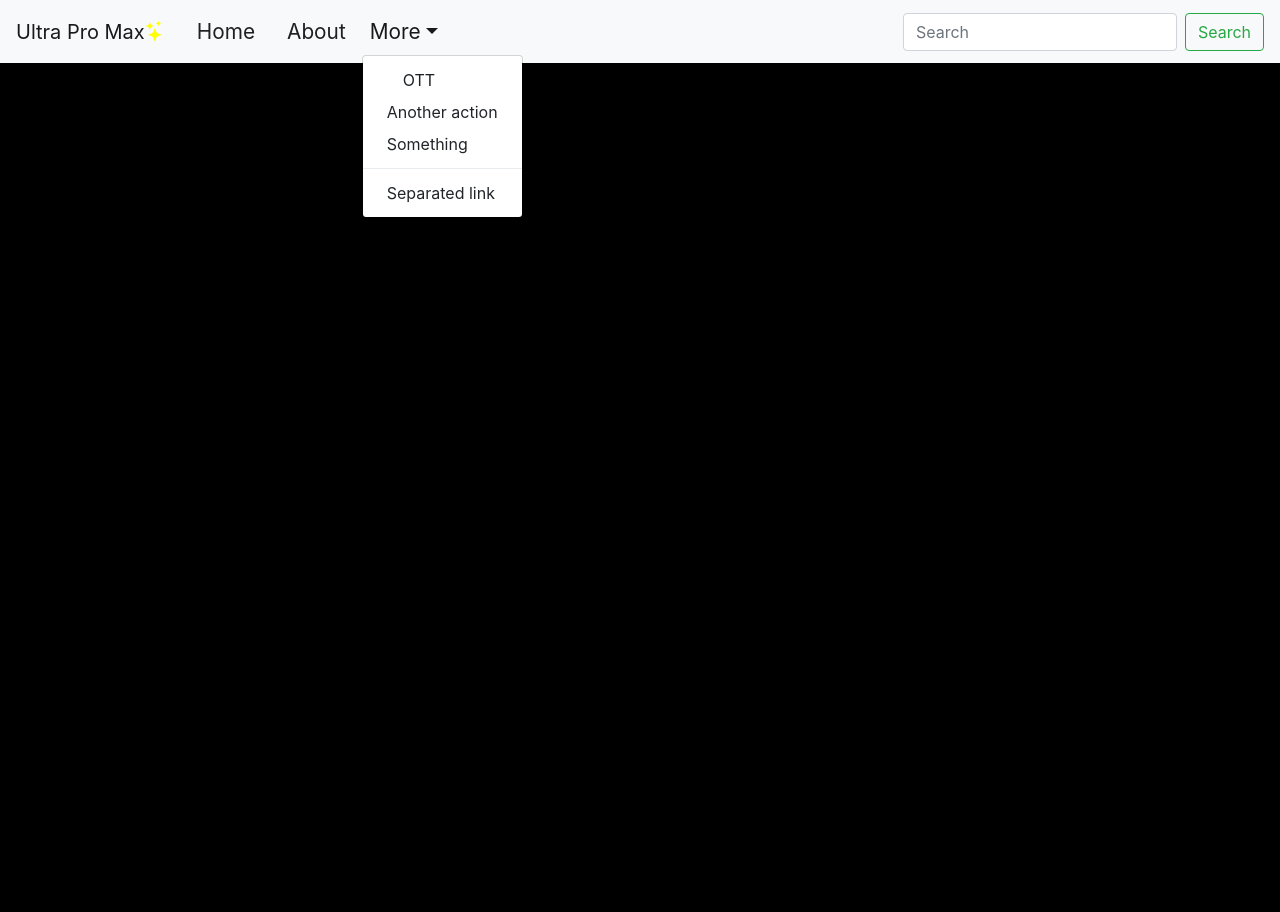
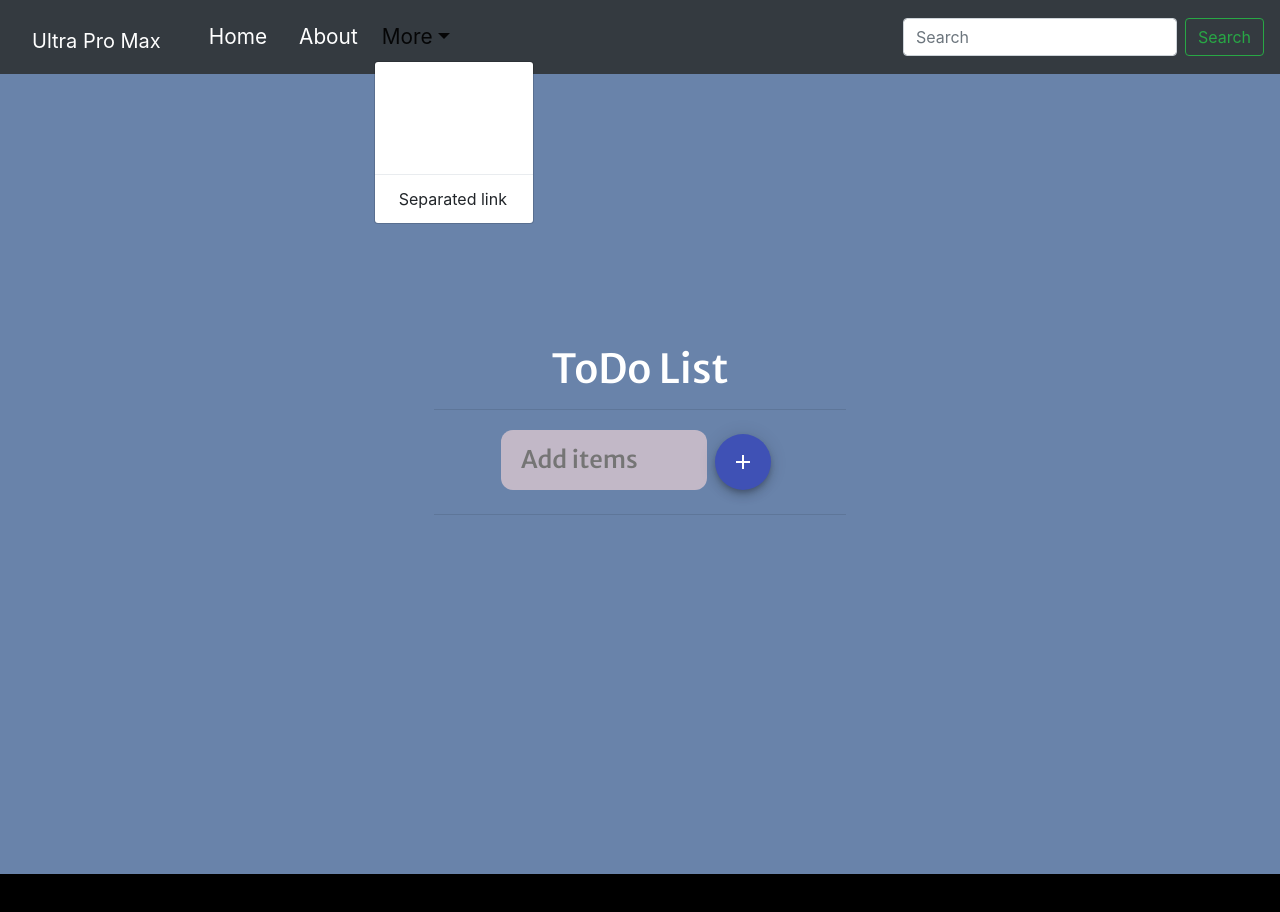
Before and after one commit to kamalkarolya/reactAPP, a React (Create React App) app: page /todo in a window 1280 px wide. Both pictures are taken after a click on the button "More". Shown: the top 912 px of the page. Before the commit the page ends 800 px from the top, so only its background shows below. Built offline with nearby package versions, Linux system fonts and the light colour scheme.

Commit message:
icons ui

```diff
--- a/package.json
+++ b/package.json
@@ -1,9 +1,11 @@
 {
   "name": "myfirstreact",
   "version": "0.1.0",
-  "homepage": "https://kamalkarolya.github.io/my-app",
+  "homepage": "https://kamalkarolya.github.io/",
   "private": true,
   "dependencies": {
+    "@material-ui/core": "^4.11.3",
+    "@material-ui/icons": "^4.11.2",
     "@testing-library/jest-dom": "^5.11.9",
     "@testing-library/react": "^11.2.5",
     "@testing-library/user-event": "^12.8.3",
--- a/public/index.html
+++ b/public/index.html
@@ -1,38 +1,31 @@
 <!DOCTYPE html>
 <html lang="en">
+
 <head>
   <meta charset="utf-8" />
   <link rel="icon" href="%PUBLIC_URL%/favicon.ico" />
   <meta name="viewport" content="width=device-width, initial-scale=1" />
   <meta name="theme-color" content="#000000" />
-    <meta
-      name="description"
-      content="Web site created using create-react-app"
-    />
+  <meta name="description" content="Web site created using create-react-app" />
   <link rel="apple-touch-icon" href="%PUBLIC_URL%/logo192.png" />
-    <link rel="stylesheet" href="https://cdn.jsdelivr.net/npm/bootstrap-icons@1.4.1/font/bootstrap-icons.css">
+  <!-- <link rel="stylesheet" href="https://cdn.jsdelivr.net/npm/bootstrap-icons@1.4.1/font/bootstrap-icons.css"> -->
   <!-- <link rel="manifest" href="%PUBLIC_URL%/manifest.json" /> -->
   <link rel="preconnect" href="https://fonts.gstatic.com">
   <link href="https://fonts.googleapis.com/css2?family=Poppins&display=swap" rel="stylesheet">
   <link href="https://fonts.googleapis.com/css2?family=Pacifico&display=swap" rel="stylesheet">
+  <link href="https://fonts.googleapis.com/css2?family=Josefin+Sans&display=swap" rel="stylesheet">
   <link href="https://fonts.googleapis.com/css2?family=Merriweather+Sans:wght@500&display=swap" rel="stylesheet">
   <title>Ultra Pro Max</title>
 </head>
+
 <body>
+
   <noscript>You need to enable JavaScript to run this app.</noscript>
-    <div id="root">
-
-
-
-    </div>
+  <div id="root"> </div>
   <hr>
-
   <h1 id="roots"></h1>
-   <!--  <hr>
-
-    <h1 id="rootes"></h1>
-    <div id="forum" ></div> -->
 
   </script>
 </body>
+
 </html>
--- a/src/App.jsx
+++ b/src/App.jsx
@@ -13,6 +13,8 @@ import {
   Switch,
   Route
 } from "react-router-dom";
+import Login from './Login';
+import Todo from './Todo';
 // import Sdata from './Sdata';
 // var good = '';
 // let Crdate = new Date();
@@ -156,6 +158,12 @@ function App() {
         } >
 
         </Route>
+        <Route  exact path="/login" >
+          <Login />
+        </Route>
+        <Route  exact path="/todo" >
+          <Todo />
+        </Route>
       </Switch>
     </Router>
   </>
--- a/src/Btn.css
+++ b/src/Btn.css
@@ -1,7 +1,7 @@
 .btn-a{
-    /* width: 12%; */
+     width: 12%;
     align-self: center;
-    /* display: flex; */
+    display: flex;
     justify-content: center;
     padding: 12px;
     font-size: 1.4rem;
@@ -10,11 +10,7 @@
     border: 2px solid coral;
     margin: 12px;
 }
-.btn-a:hover{
-    background-color: rgb(255, 255, 255);
-    border: 2px solid rgb(78, 71, 71);
 
-}
 .forum{
   width: 50%;
   padding: 12px 20px;
--- a/src/Btn.jsx
+++ b/src/Btn.jsx
@@ -1,17 +1,36 @@
 import React , {useState} from 'react';
 import "./Btn.css";
 import {time} from './Time';
+import Button from '@material-ui/core/Button';
+import AddIcon from '@material-ui/icons/Add';
+import RemoveIcon from '@material-ui/icons/Remove';
 const Btn = () => {
     const state= useState();
     const [count,setCount] = useState(0);
     const ccon=()=> {
         setCount (count + 1);
     };
+   const cccon=()=>{
+      if (count<1) {
+          alert("Can't Decreament Zero ");
 
+      }else{
+          setCount (count-1);
+      }
+   };
     return  <>
     <h1>CLICK COUNTER </h1>
     <h1>{count}</h1>
-    <button className="btn-a" onClick={ccon} > Click!!</button>
+    <div style={{display:"flex",justifyContent:"center"}} >
+    <Button  onClick={ccon} style={{margin:"12px"}} variant="contained" className="btn-a" color="primary" >
+       <AddIcon/>
+    </Button>
+    <Button  onClick={cccon} style={{margin:"12px"}} variant="contained" className="btn-a" color="secondary" >
+       <RemoveIcon/>
+    </Button>
+   </div>
+    {/* <button><i className="bi bi-plus-circle-fill"></i></button>
+    <button onClick={cccon} > Decrement</button> */}
 
     </>
 }
--- /dev/null
+++ b/src/Login.jsx
@@ -0,0 +1,90 @@
+import React , { useState } from 'react';
+import './Btn.css';
+
+const Login = () => {
+
+    const [Data, setData] = useState({
+        fname: "",
+        lname: "",
+        email: "",
+        phone: "",
+     });
+
+     const inputs = (event)=>{
+        console.log(event.target.value);
+
+        const {value,name} = event.target;
+
+
+      setData((prevalue)=>{
+          return{
+              ...prevalue,
+              [name]:value,
+          };
+        // if (name==="fname") {
+        //     return{
+        //         fname :value,
+        //         lname : prevalue.lname,
+        //         email : prevalue.email,
+        //         phone : prevalue.phone,
+        //     };
+
+        // }else if (name==="lname"){
+        //     return{
+        //         fname :prevalue.fname,
+        //         lname : value,
+        //         email : prevalue.email,
+        //         phone : prevalue.phone,
+        //     };
+
+        // }else if (name==="email"){
+        //     return{
+        //         fname :prevalue.fname,
+        //         lname : prevalue.lname,
+        //         email : value,
+        //         phone : prevalue.phone,
+        //     };
+
+        // }else if (name==="phone"){
+        //     return{
+        //         fname :prevalue.fname,
+        //         lname : prevalue.lname,
+        //         email : prevalue.email,
+        //         phone : value,
+        //     };
+        // }
+    })
+
+    }
+
+
+    const Submite = (event) => {
+        event.preventDefault();
+    }
+
+
+
+
+    const styles = {
+        display: "flex",
+        flexDirection: "column"
+    }
+
+    return (
+        <>
+            <form style={styles} onSubmit={Submite}>
+                <h1>Login {Data.fname} {Data.lname}   </h1>
+                <p> {Data.email} </p>
+                <p>  {Data.phone} </p>
+                <input type="text" className="forum" onChange={inputs} name="fname"  value={Data.fname} placeholder=" First Name " />
+                <input type="text" className="forum" onChange={inputs} name="lname" value={Data.lname} placeholder=" Last Name" />
+                <input type="email" className="forum" onChange={inputs} name="email"  value={Data.email} placeholder=" Your Email" />
+                <input type="number" className="forum" onChange={inputs} name="phone" value={Data.phone} placeholder=" Your Number" />
+                <button className="btn-a" type="submit" >Submit</button>
+            </form>
+        </>
+
+    )
+}
+
+export default Login;
--- a/src/Navbar.css
+++ b/src/Navbar.css
@@ -3,8 +3,9 @@
     align-self: center;
 color: #1d2124;
 text-decoration: none;
-background-color: transparent;
+/* background-color: transparent!important; */
 margin: 0 8px;
+color: white!important;
 }
 .link:hover{
     border-radius: 27px;
--- a/src/Navbar.jsx
+++ b/src/Navbar.jsx
@@ -11,8 +11,8 @@ import "./Navbar.css";
 const Header=()=> {
     return( <>
 
-    <Navbar bg="light" expand="lg"  >
-  <Navbar.Brand to="/" >Ultra Pro Max<i style={{color:"yellow"}}  className="bi bi-stars"></i></Navbar.Brand>
+    <Navbar bg="dark" expand="lg"   >
+  <Navbar.Brand  > <Link to="/"  className="link" > Ultra Pro Max<i style={{color:"yellow"}}  className="bi bi-stars"></i></Link> </Navbar.Brand>
   <Navbar.Toggle aria-controls="basic-navbar-nav" />
   <Navbar.Collapse id="basic-navbar-nav">
     <Nav className="mr-auto">
@@ -20,8 +20,8 @@ const Header=()=> {
       <NavLink to="/about" className="link" >About</NavLink>
       <NavDropdown title="More" id="basic-nav-dropdown">
         <NavDropdown.Item > <Link to="/ott" className="link" >OTT</Link> </NavDropdown.Item>
-        <NavDropdown.Item> Another action </NavDropdown.Item>
-        <NavDropdown.Item > Something </NavDropdown.Item>
+        <NavDropdown.Item>  <Link to="/login" className="link" >Login</Link>  </NavDropdown.Item>
+        <NavDropdown.Item > <Link to="/todo" className="link" >Todo</Link>  </NavDropdown.Item>
         <NavDropdown.Divider />
         <NavDropdown.Item href="#action/3.4">Separated link</NavDropdown.Item>
       </NavDropdown>
--- /dev/null
+++ b/src/Todo.css
@@ -0,0 +1,36 @@
+.main{
+    font-family: 'Merriweather Sans', sans-serif;
+  width: 100%;
+  min-height: 100vh;
+  /* height: 100vh; */
+  display: flex;
+  justify-content: center;
+  align-items: center;
+  text-align: center;
+  flex-direction: row;
+  background-color: #6983aa;
+}
+.bi{
+    font-size: 2rem;
+}
+button{
+    background-color: rgba(0, 0, 0, 0);
+}
+.trash{
+    color: rgb(197, 5, 5)!important;
+
+}
+
+.bi-plus-circle-fill{
+    color: green;
+}
+.bi-plus-circle-fill:hover{
+    color: rgb(5, 53, 5);
+}
+.taskli{
+    display: flex;
+    justify-content: space-between;
+    font-size: 2rem;
+
+
+}
--- /dev/null
+++ b/src/Todo.jsx
@@ -0,0 +1,88 @@
+import React, { useState } from 'react';
+import "./Btn.css";
+import './Todo.css';
+import { makeStyles } from '@material-ui/core/styles';
+import Fab from '@material-ui/core/Fab';
+import AddIcon from '@material-ui/icons/Add';
+import Todolist from './Todolist';
+
+const useStyles = makeStyles((theme) => ({
+    margin: {
+        margin: theme.spacing(1),
+    },
+    extendedIcon: {
+        marginRight: theme.spacing(1),
+    },
+}));
+const Todo = () => {
+
+    const classes = useStyles();
+
+    const [tasks, setTasks] = useState("");
+    const [tasklist, setTasklist] = useState([]);
+
+    const Submite = () => {
+        //  event.preventDefault();
+        if (tasks === "") {
+            alert("Todo Task can't be empty");
+
+        } else {
+            setTasklist((olditems) => {
+                return [...olditems, tasks];
+            });
+            setTasks("");
+        }
+
+
+
+    }
+    const taskDel = (id) => {
+
+        setTasklist((olditems) => {
+            return olditems.filter((arr, index) => {
+                return index !== id;
+            });
+        });
+    };
+    const inputs = (event) => {
+        setTasks(event.target.value);
+    }
+    return (
+        <>
+            <div className="main">
+                <div className="page"  >
+                    <h1>ToDo List</h1>
+                    <hr />
+                    <input type="text" onChange={inputs} value={tasks} className="forum" placeholder="Add items" />
+                    <Fab color="primary" onClick={Submite} className={classes.margin} aria-label="add">
+                        <AddIcon />
+                    </Fab>
+                    <hr />
+                    <div>
+                        <ol style={{ padding: "28px" }}  >
+                            {
+                                tasklist.map((taskval, index) => {
+                                    return (
+                                        <Todolist
+                                            key={index}
+                                            id={index}
+                                            text={taskval}
+                                            onSelect={taskDel}
+                                        />
+
+
+                                    );
+                                })
+                            }
+
+                        </ol>
+                    </div>
+
+                </div>
+            </div>
+        </>
+
+    )
+}
+
+export default Todo;
--- /dev/null
+++ b/src/Todolist.jsx
@@ -0,0 +1,22 @@
+import React from 'react';
+import DeleteIcon from '@material-ui/icons/Delete';
+import IconButton from '@material-ui/core/IconButton';
+import './Todo.css';
+const Todolist = (props) =>{
+    return(
+        <>
+
+         <div className="taskli"  >
+        <li> {props.text} </li> <IconButton color="secondary"  variant="contained" size="large" onClick={()=>{
+            props.onSelect(props.id)
+        }
+
+            }  aria-label="delete"
+
+            >
+             <DeleteIcon />
+        </IconButton> </div>
+        </>
+    )
+}
+export default Todolist;
```
Also changed, not shown: 1 other file (tests, documents, lock files or other folders). Lines whose indentation alone changed are shown as unchanged.
